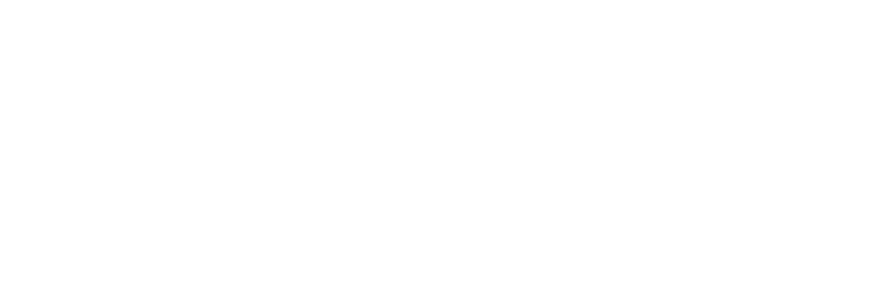
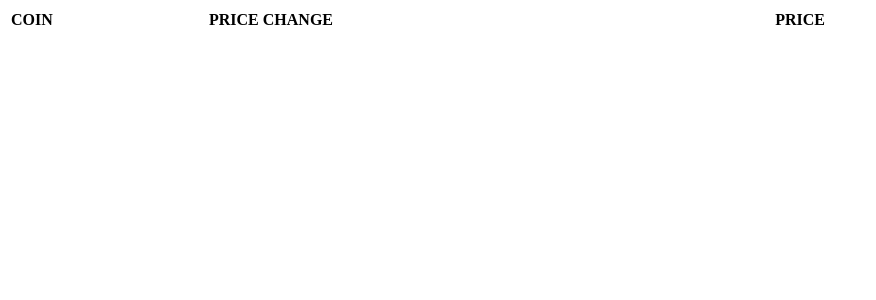
Before and after one commit to TimBijnen/BLOX-assignment, a React (Create React App) app: page / in a window 1280 px wide. Shown: the top 300 px of the page, without its empty margins (0-876 px from the left). Built offline with nearby package versions, Linux system fonts and the light colour scheme.

Commit message:
Add basic styling

```diff
--- a/src/App.css
+++ b/src/App.css
@@ -0,0 +1,9 @@
+.coinlist-table {
+    width: 100%;
+    max-width: 1000px;
+}
+
+.coinlist-th {
+    text-transform: uppercase;
+    text-align: left;
+}
--- a/src/App.tsx
+++ b/src/App.tsx
@@ -1,3 +1,4 @@
+import "./App.css"
 import CoinList from "./Coinlist/Coinlist"
 
 const App = () => {
--- a/src/Coinlist/Coinlist.tsx
+++ b/src/Coinlist/Coinlist.tsx
@@ -6,11 +6,28 @@
 
     return (
         <div>
-            { coins.map( ( c: Coin ) => (
-                <div>
-                    { c.shortName }
-                </div>
-            ) ) }
+            <table className="coinlist-table">
+                <thead>
+                    <tr>
+                        <th className="coinlist-th">
+                            Coin
+                        </th>
+                        <th className="coinlist-th">
+                            Price change
+                        </th>
+                        <th className="coinlist-th">
+                            price
+                        </th>
+                    </tr>
+                </thead>
+                <tbody>
+                    { coins.map( ( c: Coin ) => (
+                        <tr>
+                            { c.shortName }
+                        </tr>
+                    ) ) }
+                </tbody>
+            </table>
         </div>
     )
 }
```
